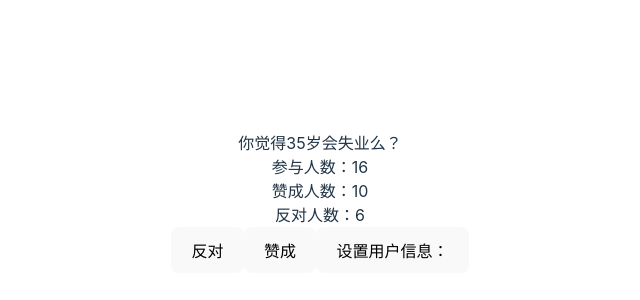
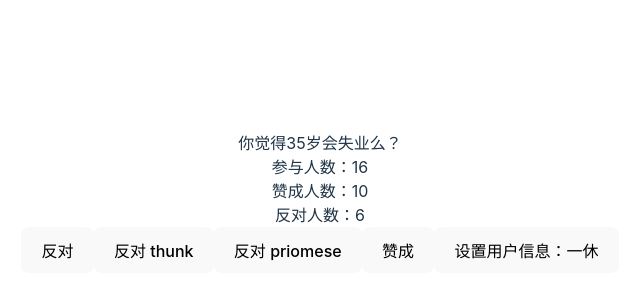
Before and after one commit to wxStart/skill-iteration, a React (Vite) app in the folder react-skill/: page / in a window 1280 px wide. Shown: the part 198-498 px from the top of the page, without its empty margins (320-960 px from the left). Built offline with nearby package versions, Linux system fonts and the light colour scheme.

Commit message:
fix: reduxjs-toolkit的使用

```diff
--- a/react-skill/src/App.jsx
+++ b/react-skill/src/App.jsx
@@ -25,7 +25,10 @@ import './App.css';
 // import Index from './components/redux/Index.jsx';
 // import Index from './components/redux-project/Index.jsx';
 // import Index from './components/react-redux/Index.jsx';
-import Index from './components/react-redux-middleware/Index.jsx';
+// import Index from './components/react-redux-middleware/Index.jsx';
+
+import Index from './components/redux-toolkit/Index';
+
 function App() {
   return (
     <>
--- a/react-skill/src/components/react-redux-middleware/store/actions/voteAction.js
+++ b/react-skill/src/components/react-redux-middleware/store/actions/voteAction.js
@@ -20,7 +20,7 @@ const voteAction = {
   /** redux-thunk中间件的语法 */
   support() {
     return async dispatch => {
-      await await delay();
+      await delay();
       // 异步操作 后手动派发
       dispatch({ type: TYPE.VOTE_SUP });
     };
@@ -31,7 +31,7 @@ const voteAction = {
 
   /** redux-promise 的语法   //! 写着真爽*/
   async oppose() {
-    await await delay();
+    await delay();
     return { type: TYPE.VOTE_OPP };
   },
 };
--- /dev/null
+++ b/react-skill/src/components/redux-toolkit/Index.jsx
@@ -0,0 +1,13 @@
+import Vote from './vote/Vote.jsx';
+import store from './store/index';
+import { Provider } from 'react-redux';
+
+export default function Index() {
+  return (
+    <>
+      <Provider store={store}>
+        <Vote></Vote>
+      </Provider>
+    </>
+  );
+}
--- /dev/null
+++ b/react-skill/src/components/redux-toolkit/StoreContext.js
@@ -0,0 +1,5 @@
+import React from 'react';
+
+const StoreContext = React.createContext();
+
+export default StoreContext;
--- /dev/null
+++ b/react-skill/src/components/redux-toolkit/store/features/userSlice.js
@@ -0,0 +1,20 @@
+import { createSlice } from '@reduxjs/toolkit';
+
+const userSlice = createSlice({
+  name: 'user',
+  initialState: {
+    token: '',
+    userInfo: {
+      name: '一休',
+    },
+  },
+  reducers: {
+    setUser(state, action) {
+      state.userInfo = action.payload;
+    },
+  },
+});
+
+export const { setUser } = userSlice.actions;
+
+export default userSlice.reducer;
--- /dev/null
+++ b/react-skill/src/components/redux-toolkit/store/features/voteSlice.js
@@ -0,0 +1,71 @@
+/**
+ *
+ *
+ * 每个切片包括ACTION-CREATOR & REDUCER
+ */
+import { createSlice } from '@reduxjs/toolkit';
+
+const initial = {
+  supNum: 10,
+  oppNum: 6,
+};
+
+const voteSlice = createSlice({
+  // 切片名字
+  name: 'vote',
+  // 设置切面对应reducer的初始状态
+  initialState: { ...initial },
+  // 编写不同 的业务逻辑 对状态更改
+  reducers: {
+    setSupNum(state, action) {
+      // state： redux 当前切片中的公共状态信信息 (基于 immer库管理，不需要自己克隆)
+      // action: 派发的行为对象，我们无需考虑行为标识的问题，传递其他的信息，都是以action.payload传递进来的值
+      state.supNum = action.payload;
+    },
+
+    addSupNum(state, { payload = 1 }) {
+      state.supNum = state.supNum + payload;
+    },
+    addOppNum(state, { payload = 1 }) {
+      state.oppNum = state.oppNum + payload;
+    },
+  },
+});
+
+console.log('voteSlice: ', voteSlice);
+
+// 切片 获取 actionCreator
+export const { setSupNum, addSupNum, addOppNum } = voteSlice.actions;
+console.log(addSupNum(10)); // {type:'vote/addSupNum',payload：10}
+
+const delay = (time = 1000) => {
+  return new Promise(resolve => {
+    setTimeout(() => {
+      resolve(10);
+    }, time);
+  });
+};
+
+// 实现异步派发
+// 基于redux-thunk
+export const addOppNumAsyncThunk = (timer = 1000) => {
+  return async dispatch => {
+    let result = 0;
+    try {
+      result = await delay(timer);
+      // eslint-disable-next-line no-empty
+    } catch (error) {}
+    dispatch(addOppNum(result));
+  };
+};
+
+export const addOppNumAsyncPromise = async (timer = 2000) => {
+  let result = 0;
+  try {
+    result = await delay(timer);
+    // eslint-disable-next-line no-empty
+  } catch (error) {}
+  return addOppNum(result);
+};
+
+export default voteSlice.reducer;
--- /dev/null
+++ b/react-skill/src/components/redux-toolkit/store/index.js
@@ -0,0 +1,33 @@
+/**
+ *
+ * reduxjs-toolkit的使用语法
+ */
+
+import { configureStore } from '@reduxjs/toolkit';
+import reduxLogger from 'redux-logger';
+import reduxThunk from 'redux-thunk';
+import reduxPromise from 'redux-promise';
+
+import voteSliceReducer from './features/voteSlice';
+import userSliceReducer from './features/userSlice';
+
+const store = configureStore({
+  // 指定reducer
+  reducer: {
+    // 按模块管理各个切片
+    vote: voteSliceReducer,
+    user: userSliceReducer,
+    /**
+     * state= {
+     *  vote：{supNum：10, oppNum:6}
+     *  user:{}// 这里不写了
+     * }
+     *
+     */
+  },
+
+  // 使用中间件   不写默认有reduxThunk ， 写了就得全写
+  middleware: [reduxLogger, reduxThunk, reduxPromise],
+});
+
+export default store;
--- /dev/null
+++ b/react-skill/src/components/redux-toolkit/vote/Vote.jsx
@@ -0,0 +1,19 @@
+import { useSelector } from 'react-redux';
+
+// import {} from '../store/features/voteSlice';
+
+import VoteBody from './VoteBody';
+import VoteFooter from './VoteFooter';
+export default function Vote() {
+  // 获取公共状态
+  const { oppNum, supNum } = useSelector(state => state.vote);
+
+  return (
+    <>
+      <div>你觉得35岁会失业么？</div>
+      <div>参与人数：{supNum + oppNum}</div>
+      <VoteBody></VoteBody>
+      <VoteFooter></VoteFooter>
+    </>
+  );
+}
--- /dev/null
+++ b/react-skill/src/components/redux-toolkit/vote/VoteBody.jsx
@@ -0,0 +1,12 @@
+import { useSelector } from 'react-redux';
+export default function VoteBody() {
+  // 获取公共状态
+  const state = useSelector(state => state.vote);
+
+  return (
+    <>
+      <div>赞成人数：{state.supNum}</div>
+      <div>反对人数：{state.oppNum}</div>
+    </>
+  );
+}
--- /dev/null
+++ b/react-skill/src/components/redux-toolkit/vote/VoteFooter.jsx
@@ -0,0 +1,53 @@
+import { useSelector, useDispatch } from 'react-redux';
+// import { VOTE_SUP, VOTE_OPP, USER_INFO } from '../store/action-types';
+import { addSupNum, addOppNum, addOppNumAsyncPromise, addOppNumAsyncThunk } from '../store/features/voteSlice';
+import { setUser } from '../store/features/userSlice';
+export default function VoteBody() {
+  const { userInfo } = useSelector(state => state.user);
+  const dispatch = useDispatch();
+  return (
+    <>
+      <div>
+        <button
+          onClick={() => {
+            dispatch(addOppNum(2));
+          }}
+        >
+          反对
+        </button>
+        <button
+          onClick={() => {
+            dispatch(addOppNumAsyncThunk(3000));
+          }}
+        >
+          反对 thunk
+        </button>
+        <button
+          onClick={() => {
+            dispatch(addOppNumAsyncPromise());
+          }}
+        >
+          反对 priomese
+        </button>
+        <button
+          onClick={() => {
+            dispatch(addSupNum());
+          }}
+        >
+          赞成
+        </button>
+        <button
+          onClick={() => {
+            dispatch(
+              setUser({
+                name: userInfo.name + '~!',
+              }),
+            );
+          }}
+        >
+          设置用户信息：{userInfo.name}
+        </button>
+      </div>
+    </>
+  );
+}
```
Also changed, not shown: react-skill/doc/imgs/reduxjs-toolkit的切片reducer合并示意图.png (added), react-skill/doc/imgs/reduxjs-toolkit的示例解释.png (added).
